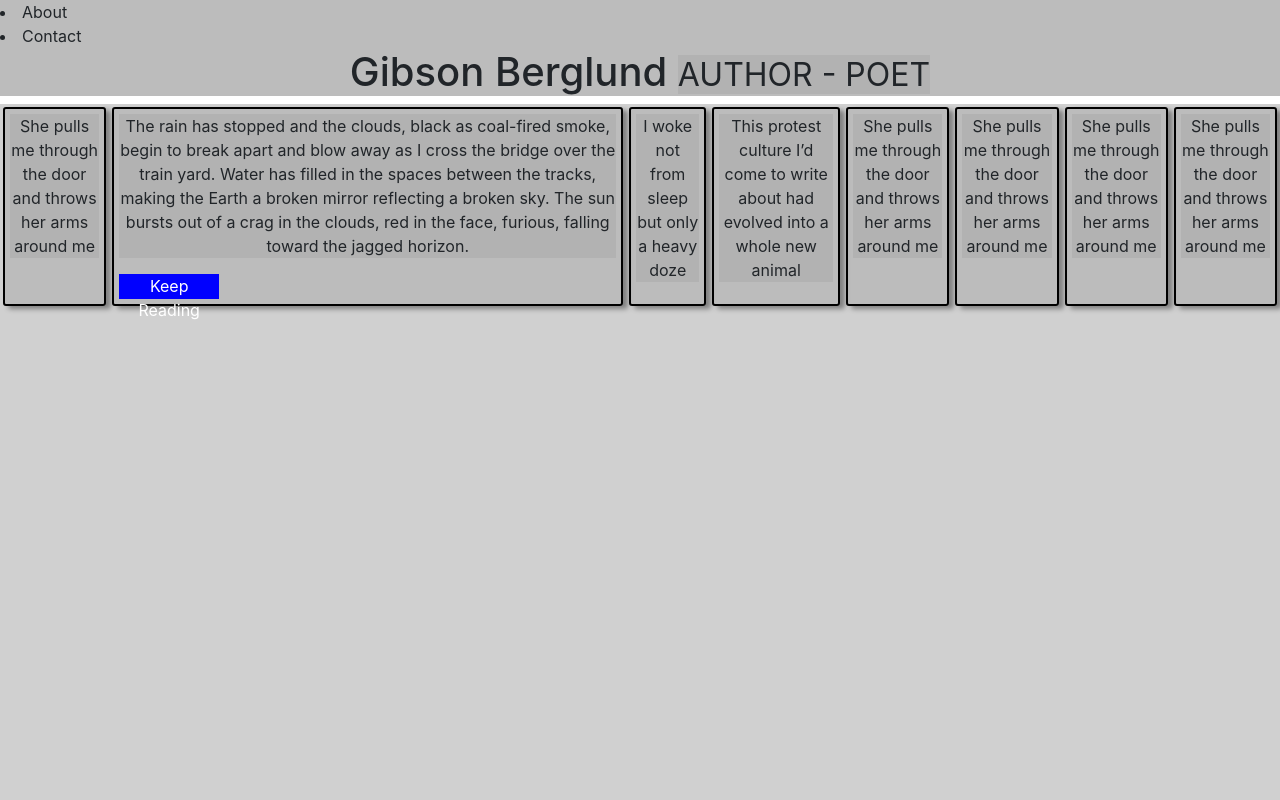
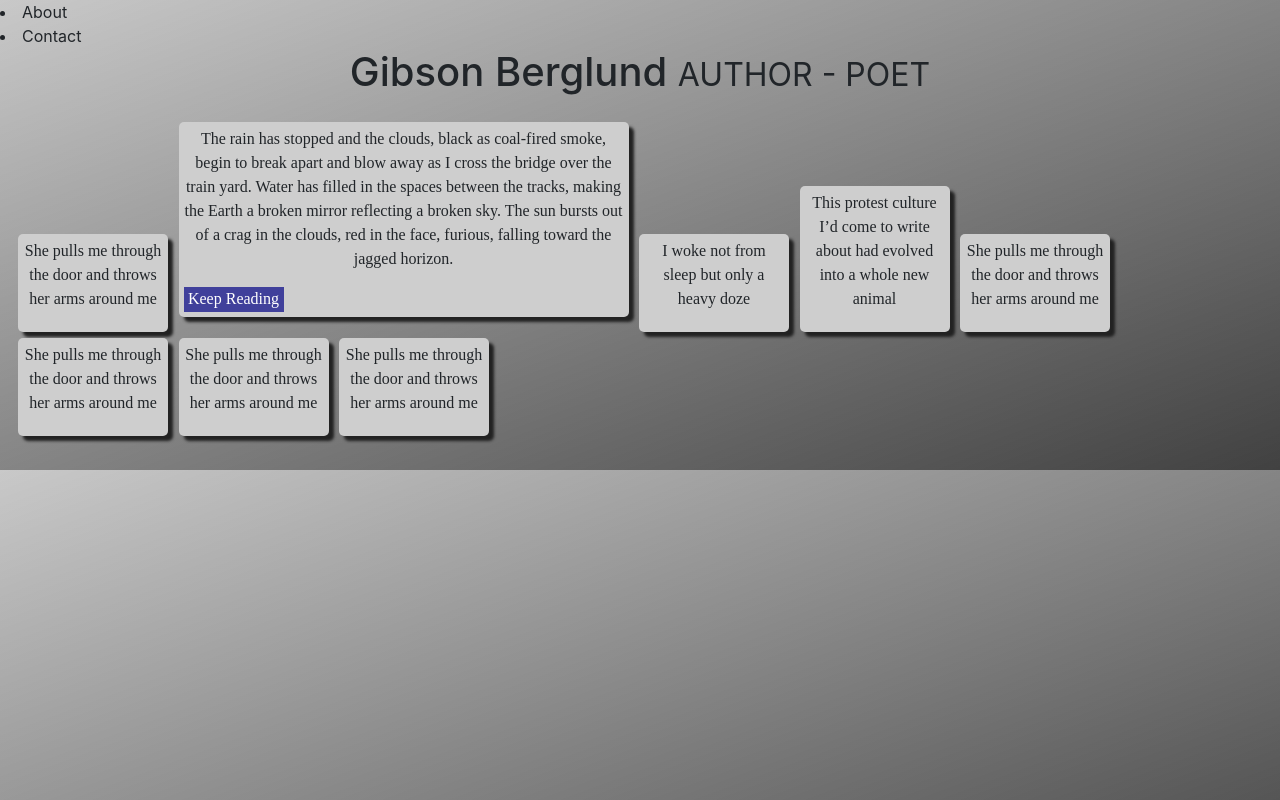
Before and after one commit to gibsonberglund/author-website, a website: page index.html in a window 1280 px wide. Both pictures are taken after a click on the element "the Earth a broken mirror reflecting a broken sky". Drawn offline with nearby package versions, Linux system fonts and the light colour scheme.

Commit message:
a bunch of css

```diff
--- a/assets/script.js
+++ b/assets/script.js
@@ -370,26 +370,35 @@ for a much lower rent than I was currently paying, so long as I could, “surviv
 `
 
 //QUOTECARD 1
-
+//set variables
 let quote1 = document.querySelector('#quote1');
 let modal1 = document.querySelector('#modal1');
 let modalContent1 = document.querySelector('#modalcontent1');
 let quote1Button = document.querySelector('#quote1button');
+let quote1Card = document.querySelector('#quote1card');
 
+//listens for click on one of the quote cards
 quote1.addEventListener('click', function() {
+//changes size and content when clicked
     quote1.textContent = midQuote1;
     quote1Button.setAttribute('class', 'button');
+    quote1Card.setAttribute('style', 'max-width: 450px');
 });
 
+//listens for click on 'keep reading' button
 quote1Button.addEventListener('click', function() {
+  //hides button
     quote1Button.setAttribute('class', 'hidden');
+  //displays modal with quote content
     modal1.style.display = "flex";
     modalContent1.textContent = longQuote1;
+  //reverts quote card to original state
     quote1.textContent = "She pulls me through the door and throws her arms around me";
+    quote1Card.setAttribute('style', 'max-width: 150px');
 });
 
+//button to close modal
 var span = document.getElementsByClassName("close1")[0]
-
 span.onclick = function() {
     modal1.style.display = "none";
   }
@@ -399,11 +408,13 @@ let quote2 = document.querySelector('#quote2');
 let modal2 = document.querySelector('#modal2');
 let modalContent2 = document.querySelector('#modalcontent2');
 let quote2Button = document.querySelector('#quote2button');
+let quote2Card = document.querySelector('#quote2card');
 
   quote2.addEventListener('click', function() {
     console.log("are you there");
     quote2.textContent = midQuote2
     quote2Button.setAttribute('class', 'button');
+    quote2Card.setAttribute('style', 'max-width: 450px');
 });
 
 quote2Button.addEventListener('click', function() {
@@ -411,6 +422,7 @@ quote2Button.addEventListener('click', function() {
     modal2.style.display = "flex";
     modalContent2.textContent = longQuote2;
     quote2.textContent = "the Earth a broken mirror reflecting a broken sky";
+    quote2Card.setAttribute('style', 'max-width: 150px');
 });
 
 var span = document.getElementsByClassName("close2")[0]
@@ -424,10 +436,12 @@ let quote3 = document.querySelector('#quote3');
 let modal3 = document.querySelector('#modal3');
 let modalContent3 = document.querySelector('#modalcontent3');
 let quote3Button = document.querySelector('#quote3button');
+let quote3Card = document.querySelector('#quote3card');
 
   quote3.addEventListener('click', function() {
     quote3.textContent = midQuote3
     quote3Button.setAttribute('class', 'button');
+    quote3Card.setAttribute('style', 'max-width: 450px');
 });
 
 quote3Button.addEventListener('click', function() {
@@ -435,6 +449,7 @@ quote3Button.addEventListener('click', function() {
     modal3.style.display = "flex";
     modalContent3.textContent = longQuote3;
     quote3.textContent = "I woke not from sleep but only a heavy doze";
+    quote3Card.setAttribute('style', 'max-width: 150px');
 });
 
 var span = document.getElementsByClassName("close3")[0]
@@ -448,10 +463,12 @@ let quote4 = document.querySelector('#quote4');
 let modal4 = document.querySelector('#modal4');
 let modalContent4 = document.querySelector('#modalcontent4');
 let quote4Button = document.querySelector('#quote4button');
+let quote4Card = document.querySelector('#quote4card');
 
   quote4.addEventListener('click', function() {
     quote4.textContent = midQuote4
     quote4Button.setAttribute('class', 'button');
+    quote4Card.setAttribute('style', 'max-width: 450px');
 });
 
 quote4Button.addEventListener('click', function() {
@@ -459,6 +476,7 @@ quote4Button.addEventListener('click', function() {
     modal4.style.display = "flex";
     modalContent4.textContent = longQuote4;
     quote4.textContent = "This protest culture I’d come to write about had evolved into a whole new animal";
+    quote4Card.setAttribute('style', 'max-width: 150px');
 });
 
 var span = document.getElementsByClassName("close4")[0]
--- a/assets/style.css
+++ b/assets/style.css
@@ -1,21 +1,31 @@
-* {
-    background-color: rgba(171, 171, 171, 0.548);
+.background {
+    background-image: linear-gradient(to bottom right, rgba(156, 156, 156, 0.548), rgb(65, 65, 65));
 }
 
 .mainquotedisplay {
-    display: flex;
-    flex-direction: row;
+  margin:  15px;
+  display: inline-block;
+  flex-direction: row;
 }
 
 .quotecard {
     display: inline-block;
     text-align: center;
+    max-width: 150px;
     padding: 5px;
     margin: 3px;
-    border: 2px solid rgb(0, 0, 0);
-    border-radius: 3px;
-    box-shadow: 5px 3px 5px grey;
+    background-color: rgb(206, 206, 206);
+    border: hidden;
+    border-radius: 5px;
+    box-shadow: 5px 5px 3px rgb(34, 34, 34);
+    font-family: 'Times New Roman', Times, serif;
 }
+
+.quotecard:hover {
+  background-color: rgb(144, 76, 76);
+  cursor: pointer;
+}
+
 
 .modal {
     display: none; /* Hidden by default */
@@ -64,8 +74,13 @@
   display: block;
   width: 100px;
   height: 25px;
-  background-color: blue;
+  background-color: rgb(64, 64, 155);
   color: white;
   font-size: 16px;
   text-align: center;
 }
+
+.button:hover {
+  color: rgb(144, 76, 76);
+  background-color: rgb(106, 106, 143);
+}
--- a/index.html
+++ b/index.html
@@ -11,7 +11,7 @@
   <script src="https://cdnjs.cloudflare.com/ajax/libs/jquery/3.2.1/jquery.min.js"></script>
 </head>
 
-<body>
+<body class="background">
     <header class="header">
         <navbar class="text-left">
             <li>
```
